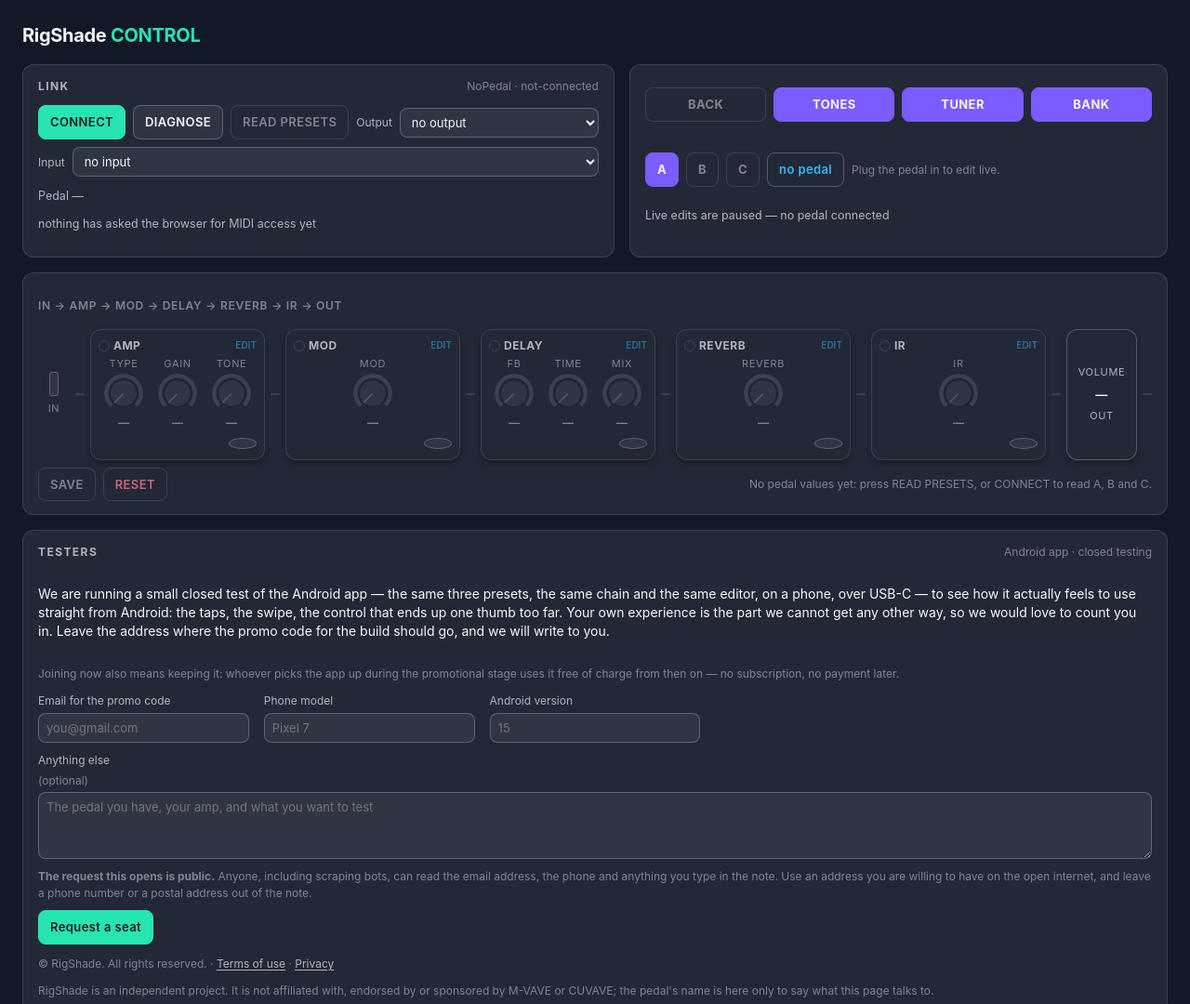
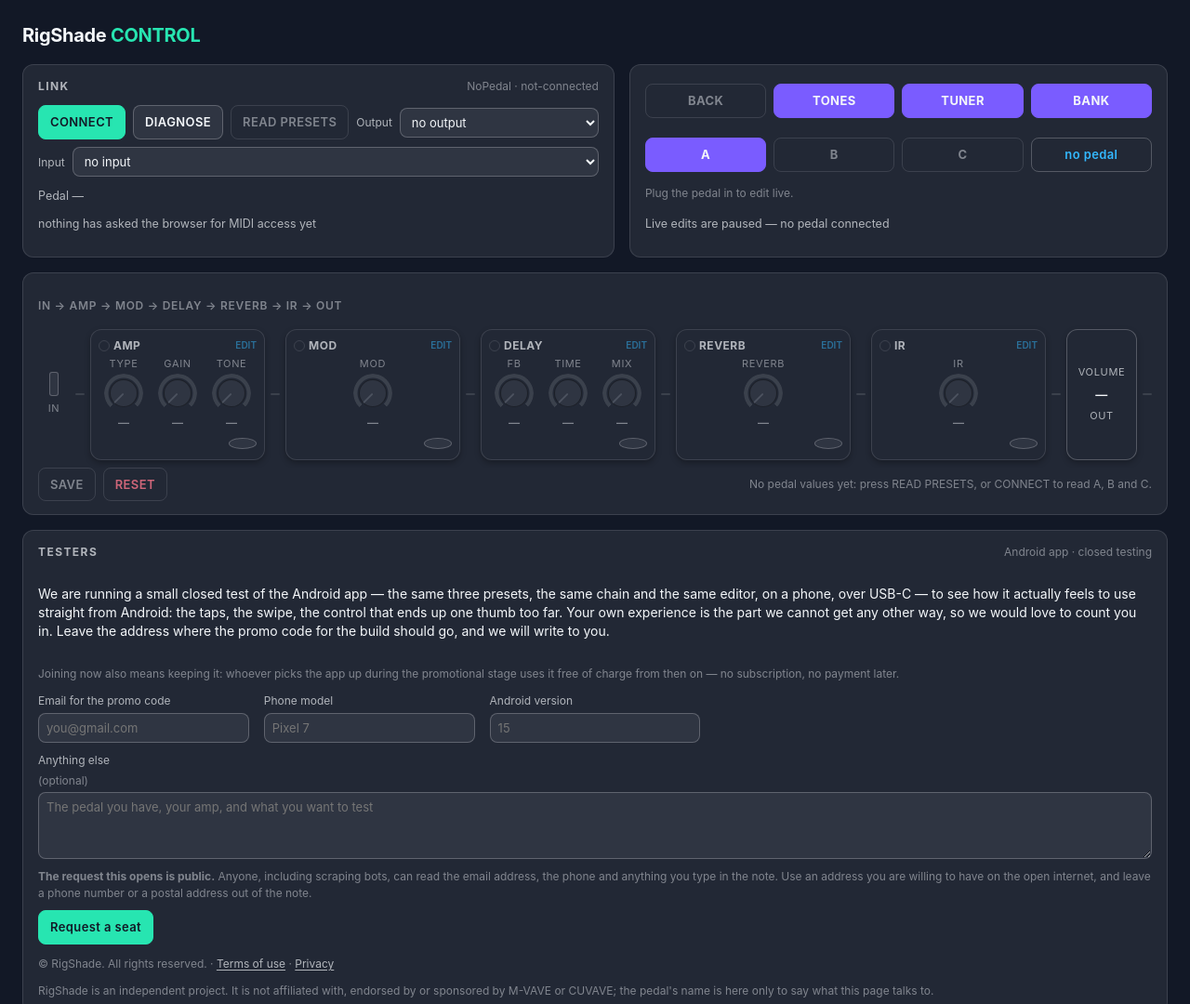
Before and after one commit to padillameng/RigShade-Web-App, a plain HTML site: page index.html in a window 1280 px wide. Shown: the top 1080 px of the page at 93% size. Drawn offline with Linux system fonts and the light colour scheme.

Commit message:
Widen the A, B and C slots across the band

```diff
--- a/index.html
+++ b/index.html
@@ -159,6 +159,14 @@
 
   @media (min-width: 1080px) {
     [data-shell="nav-row"] > .chip { flex: 1 1 0; }
+
+    [data-shell="preset-row"] {
+      display: grid;
+      grid-template-columns: repeat(4, minmax(0, 1fr));
+      align-items: center;
+    }
+    [data-shell="preset-row"] > .chip { width: 100%; }
+    [data-shell="preset-row"] > .state { grid-column: 1 / -1; }
   }
 
   label { display: flex; align-items: center; gap: 8px; color: var(--secondary); font-size: 12px; }
```
